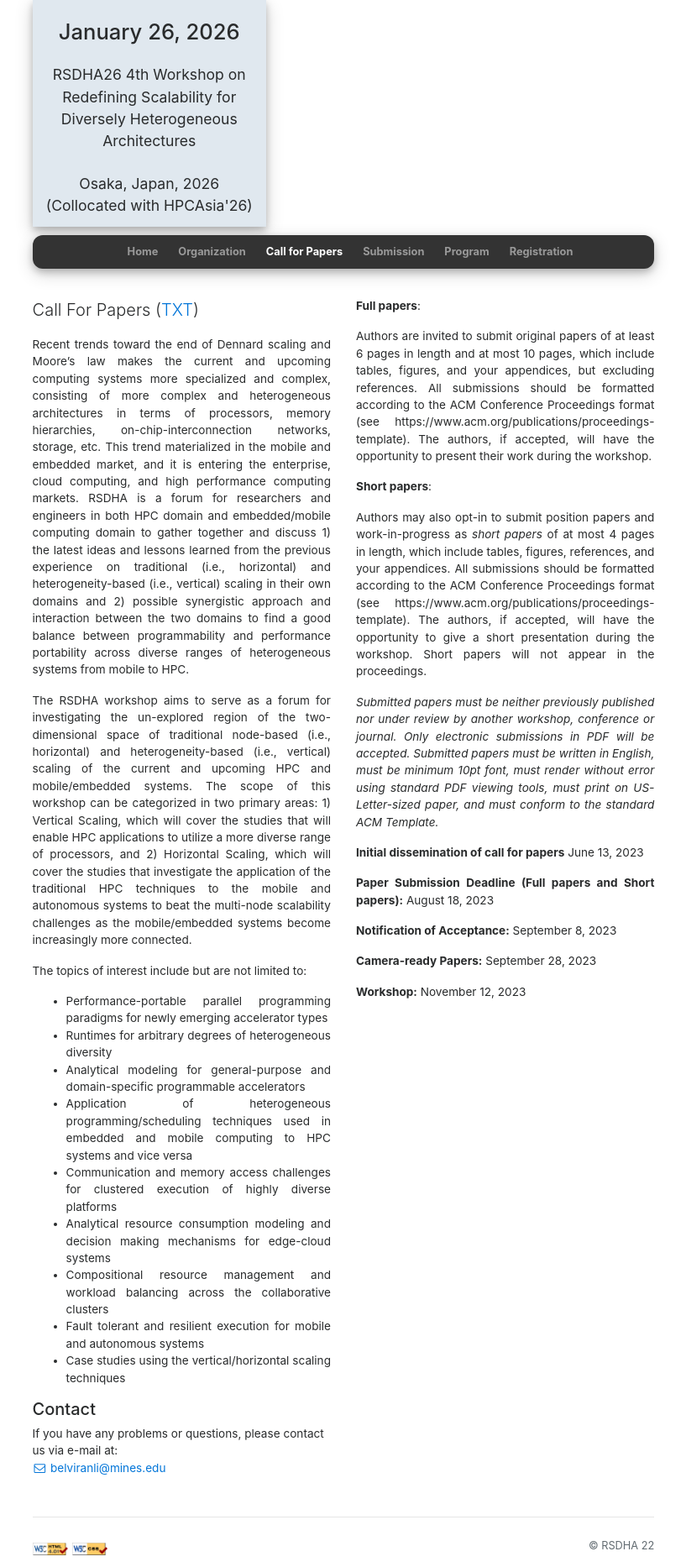
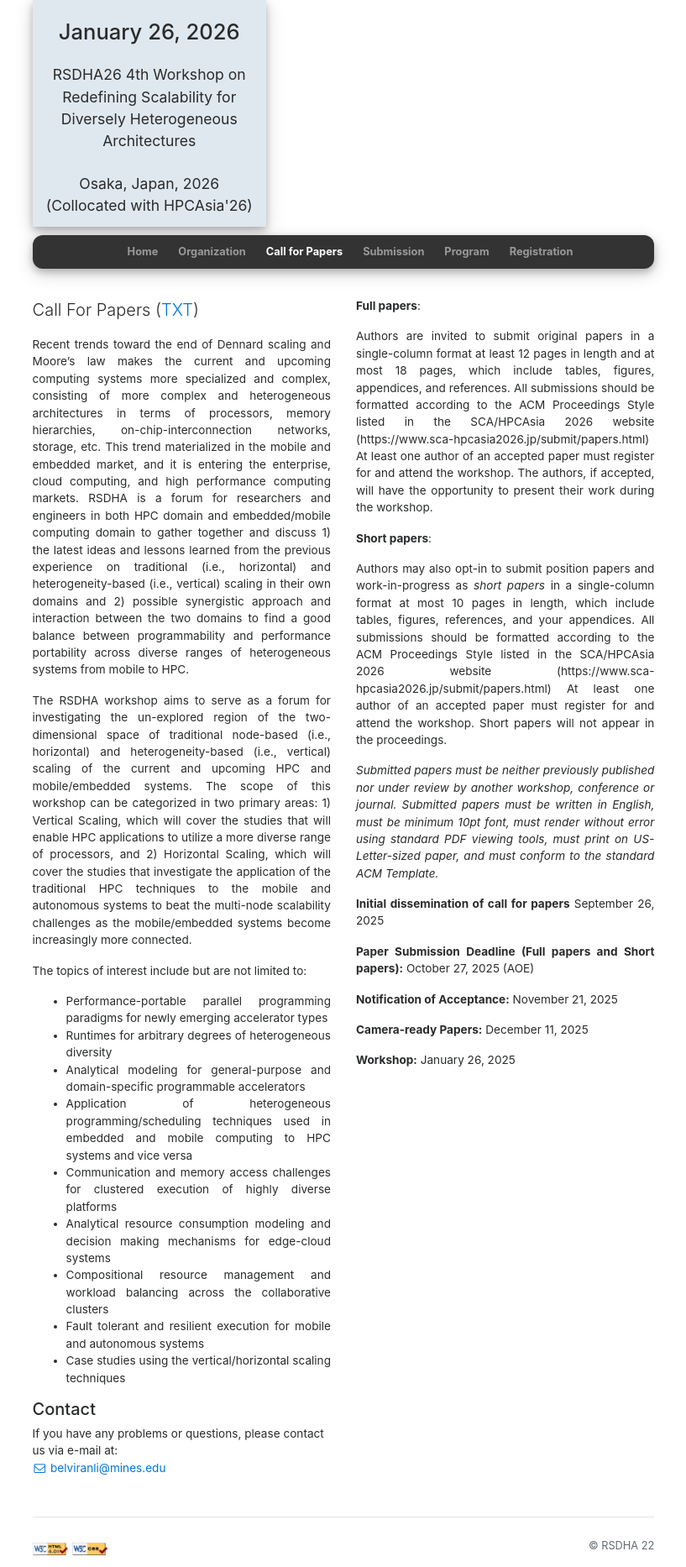
Before and after one commit to hpsslab/rsdha-26, a Jekyll site: the page built from cfp.html, in a window 1280 px wide. Shown: the whole page at 84% size, without its empty margins (231-1048 px from the left). Built offline with Jekyll 4.4.1, drawn with Linux system fonts in a browser that asks for light colours; nearby versions of some CDN libraries.

Commit message:
Update CFP

```diff
--- a/cfp.html
+++ b/cfp.html
@@ -56,41 +56,40 @@ slide_id: 2
         </div>
         <div class="col-sm-12 col-xs-12 col-md-6 col-lg-6 col-xl-6 conference-text text-justify">
             <p><strong>Full papers</strong>:</p>
-            <p>Authors are invited to submit original papers of at least 6 pages in length and at most 10 pages,
-                which include tables, figures, and your appendices, but excluding references.
-                All submissions should be formatted according to the ACM Conference Proceedings format
-                (see https://www.acm.org/publications/proceedings-template).
+            <p>Authors are invited to submit original papers in a single-column format at least 12 pages in length and at most 18 pages,
+                which include tables, figures, appendices, and references.
+                All submissions should be formatted according to the ACM Proceedings Style listed in the SCA/HPCAsia 2026 website (https://www.sca-hpcasia2026.jp/submit/papers.html)
+				At least one author of an accepted paper must register for and attend the workshop.
                 The authors, if accepted, will have the opportunity to present their work during the workshop.
             </p>
             <p><strong>Short papers</strong>:</p>
-            <p>Authors may also opt-in to submit  position papers and work-in-progress as <i>short papers</i> of at most 4 pages in length,
+            <p>Authors may also opt-in to submit  position papers and work-in-progress as <i>short papers</i> in a single-column format at most 10 pages in length,
                 which include tables, figures, references, and your appendices.
-                All submissions should be formatted according to the ACM Conference Proceedings format
-                (see https://www.acm.org/publications/proceedings-template).
-                The authors, if accepted, will have the opportunity to give a short presentation during the workshop.
+                All submissions should be formatted according to the ACM Proceedings Style listed in the SCA/HPCAsia 2026 website (https://www.sca-hpcasia2026.jp/submit/papers.html)
+				At least one author of an accepted paper must register for and attend the workshop.
                 Short papers will not appear in the proceedings.
             </p>
 
             <p><i>Submitted papers must be neither previously published nor under review by another workshop, conference or journal.
-                Only electronic submissions in PDF will be accepted. Submitted papers must be written in English, must be
+                Submitted papers must be written in English, must be
                 minimum 10pt font, must render without error using standard PDF viewing tools, must
                 print on US-Letter-sized paper, and must conform to the standard ACM Template.</i></p>
 
                 <p><b>Initial dissemination of call for papers</b>
-                    June 13, 2023
+                    September 26, 2025
                 </p>
 
             <p><b>Paper Submission Deadline (Full papers and Short papers):</b>
-                August 18, 2023
+                October 27, 2025 (AOE)
             </p>
             <!--<p><b>Extended Submission Deadline:</b> July 1, 2016 (9PM PDT)</p>-->
 
 
-            <p><b>Notification of Acceptance:</b> September 8, 2023 </p>
+            <p><b>Notification of Acceptance:</b> November 21, 2025 </p>
 
-            <p><b>Camera-ready Papers:</b> September 28, 2023</p>
+            <p><b>Camera-ready Papers:</b> December 11, 2025</p>
 
-            <p><b>Workshop:</b> November 12, 2023 </p>
+            <p><b>Workshop:</b> January 26, 2025 </p>
 
 
         </div>
```
Also changed, not shown: CFP-RSDHA26.txt (+9 -8 lines).
